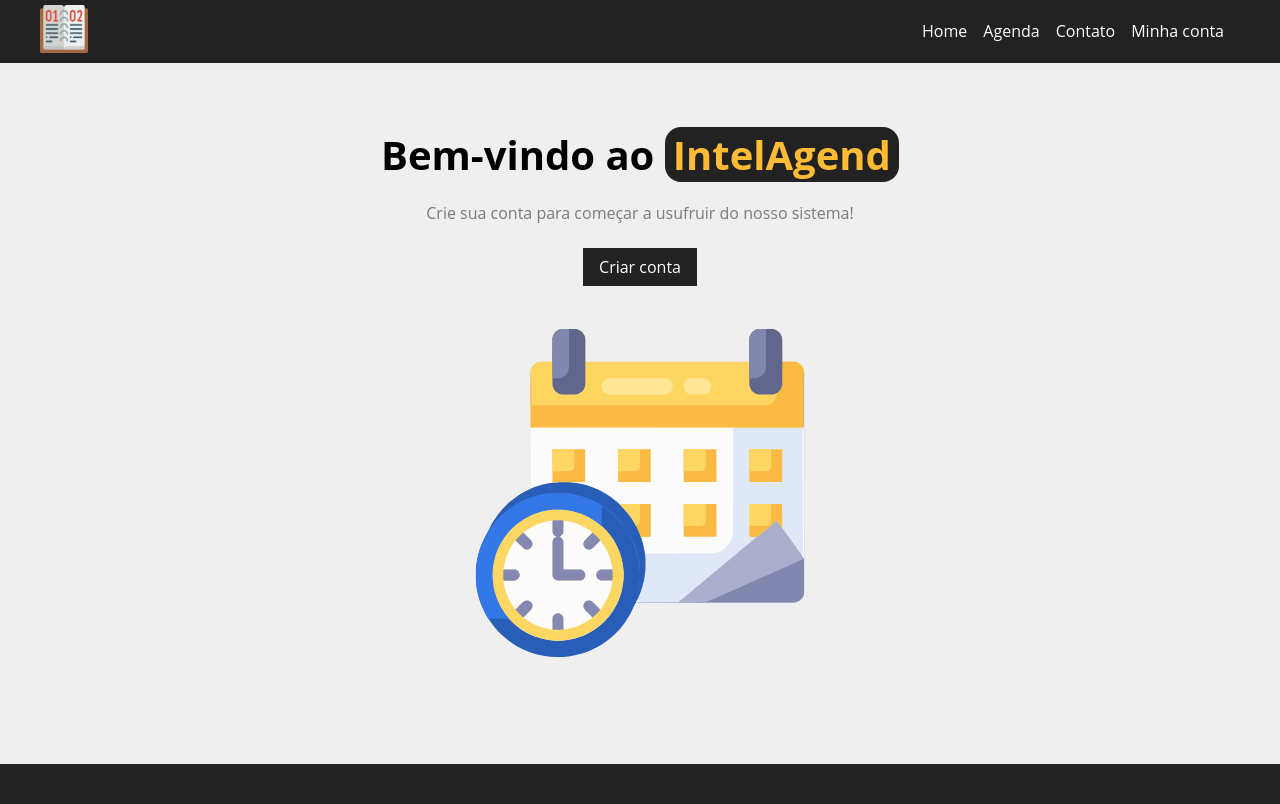
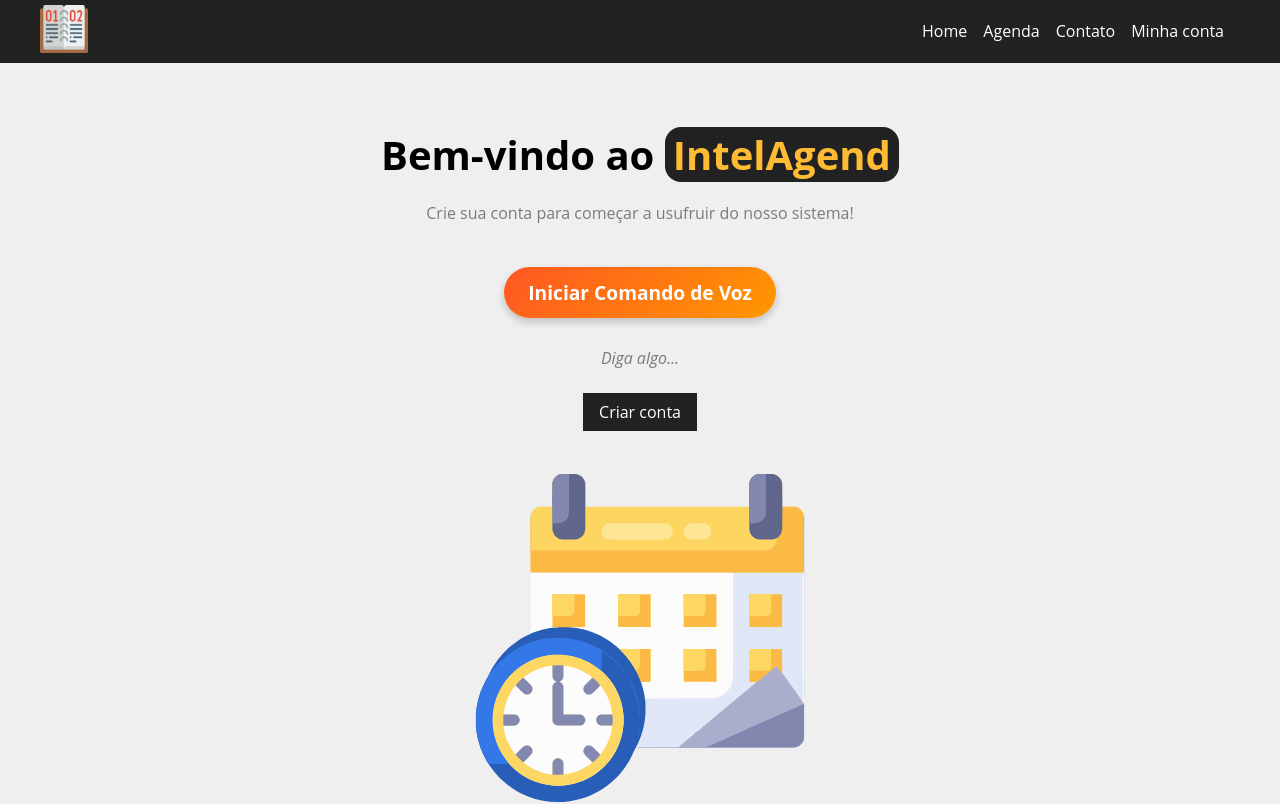
Before and after one commit to GabrielRaupp/TCC_Realmente_Finalizado, a React (Create React App) app: page / in a window 1280 px wide. Shown: the top 804 px of the page. Built offline with nearby package versions, Linux system fonts and the light colour scheme.

Commit message:
Add files via upload

```diff
--- a/src/components/pages/Home.js
+++ b/src/components/pages/Home.js
@@ -1,15 +1,73 @@
+import React, { useEffect, useState } from 'react'
 import styles from './Home.module.css'
 import savings from '../../img/savings.svg'
-
 import LinkButton from '../layout/LinkButton'
 
 function Home() {
+  const [output, setOutput] = useState('Diga algo...')
+
+  useEffect(() => {
+    const SpeechRecognition = window.SpeechRecognition || window.webkitSpeechRecognition
+
+    if (SpeechRecognition) {
+      const recognition = new SpeechRecognition()
+      recognition.lang = 'pt-BR'
+      recognition.interimResults = false
+      recognition.maxAlternatives = 1
+
+      const actions = {
+        'criar conta': () => {
+          window.location.href = '/Cadastro'
+        },
+        'mudar fundo': () => {
+          document.body.style.backgroundColor = `#${Math.floor(Math.random() * 16777215).toString(16)}`
+        },
+        'mostrar mensagem': () => {
+          setOutput('Você está usando o IntelAgend!')
+        },
+      }
+
+      const startRecognition = () => {
+        recognition.start()
+        setOutput('Escutando...')
+      }
+
+      recognition.onresult = (event) => {
+        const transcript = event.results[0][0].transcript.toLowerCase()
+        setOutput(`Você disse: "${transcript}"`)
+
+        if (actions[transcript]) {
+          actions[transcript]()
+        } else {
+          setOutput(`Comando não reconhecido: "${transcript}"`)
+        }
+      }
+
+      recognition.onerror = (event) => {
+        setOutput(`Erro: ${event.error}`)
+      }
+
+      recognition.onend = () => {
+        setOutput('Reconhecimento finalizado. Clique novamente para falar.')
+      }
+
+      // Inicia o reconhecimento ao montar o componente
+      document.getElementById('start-voice').addEventListener('click', startRecognition)
+    } else {
+      setOutput('Seu navegador não suporta reconhecimento de voz.')
+    }
+  }, [])
+
   return (
     <section className={styles.home_container}>
       <h1>
         Bem-vindo ao <span>IntelAgend</span>
       </h1>
       <p>Crie sua conta para começar a usufruir do nosso sistema!</p>
+      <button id="start-voice" className={styles.voice_button}>
+        Iniciar Comando de Voz
+      </button>
+      <p className={styles.output}>{output}</p>
       <LinkButton className={styles.create} to="/Cadastro" text="Criar conta " />
       <img src={savings} alt="Savings" />
     </section>
--- a/src/components/pages/Home.module.css
+++ b/src/components/pages/Home.module.css
@@ -31,31 +31,6 @@
   margin: 2em 0;
 }
 
-@media (max-width: 768px) {
-  .home_container {
-    padding: 2em;
-  }
-
-  .home_container h1 {
-    font-size: 2em;
-  }
-
-  .home_container img {
-    width: 80%;
-    max-width: 350px;
-  }
-}
-
-@media (max-width: 480px) {
-  .home_container h1 {
-    font-size: 1.5em;
-  }
-
-  .home_container p {
-    font-size: 0.9em;
-  }
-}
-
 .create {
   display: inline-block;
   padding: 1rem 2rem;
@@ -70,3 +45,72 @@
 .create:hover {
   background-color: #e0a600;
 }
+
+.voice_button {
+  padding: 12px 24px;
+  font-size: 1.2rem;
+  font-weight: bold;
+  color: #fff;
+  background: linear-gradient(135deg, #ff5722, #ff9800);
+  border: none;
+  border-radius: 50px;
+  box-shadow: 0 4px 8px rgba(0, 0, 0, 0.2);
+  cursor: pointer;
+  transition: all 0.3s ease;
+  margin: 1em 0;
+}
+
+.voice_button:hover {
+  background: linear-gradient(135deg, #ff9800, #ff5722);
+  transform: translateY(-2px);
+  box-shadow: 0 6px 12px rgba(0, 0, 0, 0.3);
+}
+
+.voice_button:active {
+  transform: translateY(0);
+  box-shadow: 0 3px 6px rgba(0, 0, 0, 0.2);
+}
+
+.output {
+  font-size: 1rem;
+  color: #555;
+  margin-top: 10px;
+  text-align: center;
+  font-style: italic;
+}
+
+/* Responsividade */
+@media (max-width: 768px) {
+  .home_container {
+    padding: 2em;
+  }
+
+  .home_container h1 {
+    font-size: 2em;
+  }
+
+  .home_container img {
+    width: 80%;
+    max-width: 350px;
+  }
+
+  .voice_button {
+    font-size: 1rem;
+    padding: 10px 20px;
+  }
+}
+
+@media (max-width: 480px) {
+  .home_container h1 {
+    font-size: 1.5em;
+  }
+
+  .home_container p {
+    font-size: 0.9em;
+  }
+
+  .voice_button {
+    font-size: 0.9rem;
+    padding: 8px 16px;
+  }
+}
--- a/src/components/pages/Horarios.module.css
+++ b/src/components/pages/Horarios.module.css
@@ -1,27 +1,54 @@
 .horario_container {
-  padding: 2em;
+  display: flex;
+  flex-wrap: wrap;
+  gap: 1em;
+  padding: 0;
+  justify-content: flex-start;
+}
+
+.horario_card {
+  width: 300px;
+  border: 1px solid #ddd;
+  border-radius: 10px;
+  padding: 1em;
+  box-shadow: 0 4px 8px rgba(0, 0, 0, 0.1);
+  background-color: #fff;
+  margin: 0;
+}
+
+/* Corrige o espaçamento quando há exatamente 2 elementos */
+.horario_container > .horario_card:nth-child(2) {
+  margin-right: 0; /* Garante que o último cartão na linha não tenha margem extra */
+}
+
+.horario_container:has(.horario_card:nth-child(2)) {
+  justify-content: space-between; /* Ajusta a distribuição quando houver apenas dois cartões */
 }
 
 .title_container {
   display: flex;
   justify-content: space-between;
-  margin-bottom: 3em;
-  margin-top: 2em;
+  align-items: center;
+  margin-bottom: 2em;
+  margin-top: 1em;
 }
 
 .linkbutton {
   background-color: black;
-  padding: 52pt;
+  padding: 10px 20px;
+  color: white;
+  text-decoration: none;
+  border-radius: 5px;
 }
 
-/* Responsividade */
 @media (max-width: 768px) {
   .horario_container {
-    padding: 1.5em;
+    gap: 0.5em;
+    justify-content: center;
   }
 
   .linkbutton {
-    padding: 32pt;
+    padding: 8px 16px;
   }
 }
 
@@ -30,10 +57,22 @@
     flex-direction: column;
     align-items: flex-start;
   }
+
+  .horario_card {
+    width: 100%;
+  }
 }
 
-.addHorarioButton
-{
+.addHorarioButton {
   border-radius: 8px;
   border: none;
+  background-color: #007bff;
+  color: white;
+  padding: 10px 15px;
+  cursor: pointer;
+  transition: background-color 0.3s;
 }
+
+.addHorarioButton:hover {
+  background-color: #0056b3;
+}
--- a/src/components/pages/Login.js
+++ b/src/components/pages/Login.js
@@ -129,7 +129,7 @@ const Login = () => {
           <button className={styles.resetPasswordButton} onClick={handlePasswordReset}>
             Redefinir Senha
           </button>
-          <button className={styles.resetPasswordButton} onClick={handleDeletCont}>
+          <button className={styles.resetPasswordButton2} onClick={handleDeletCont}>
             Excluir conta
           </button>
         </div>
--- a/src/components/pages/Login.module.css
+++ b/src/components/pages/Login.module.css
@@ -1,4 +1,4 @@
-/* Estilos do componente de login */
+
 .logincontainer {
   max-width: 500px;
   margin: 80px auto;
@@ -8,21 +8,22 @@
   box-shadow: 0 5px 15px rgba(0, 0, 0, 0.2);
   background-color: #f9f9f9;
   font-family: 'Arial', sans-serif;
+  text-align: center;
 }
 
 .logincontainer h2 {
-  text-align: center;
-  font-size: 24px;
+  font-size: 26px;
   font-weight: bold;
   color: #333;
-  margin-bottom: 20px;
+  margin-bottom: 25px;
 }
 
 .logincontainer label {
   display: block;
-  margin-bottom: 5px;
+  margin-bottom: 8px;
   font-size: 14px;
   color: #666;
+  text-align: left;
 }
 
 .logincontainer input[type="text"],
@@ -42,13 +43,14 @@
   outline: none;
 }
 
-/* Wrapper da senha */
+
 .passwordWrapper {
   position: relative;
+  width: 100%;
+  margin-bottom: 20px;
 }
 
 .passwordWrapper input {
-  width: 100%;
   padding-right: 40px;
 }
 
@@ -59,6 +61,7 @@
   transform: translateY(-50%);
   cursor: pointer;
   font-size: 20px;
+  color: #666;
 }
 
 .submitButton {
@@ -69,7 +72,7 @@
   border-radius: 10px;
   cursor: pointer;
   font-size: 16px;
-  text-align: justify;
+  width: 100%;
   transition: background-color 0.3s;
 }
 
@@ -77,32 +80,47 @@
   background-color: #9c851e;
 }
 
+.resetPasswordButton,
+.resetPasswordButton2 {
+  width: 100%;
+  margin-top: 10px;
+  padding: 10px 15px;
+  border: none;
+  border-radius: 10px;
+  font-size: 14px;
+  cursor: pointer;
+  transition: background-color 0.3s;
+}
+
 .resetPasswordButton {
   background-color: #007bff;
   color: #fff;
-  padding: 10px 15px;
-  border: none;
-  border-radius: 10px;
-  cursor: pointer;
-  font-size: 14px;
-  transition: background-color 0.3s;
-  margin-top: 10px;
 }
 
 .resetPasswordButton:hover {
   background-color: #0056b3;
 }
 
-/* Estilos do profile card */
+.resetPasswordButton2 {
+  background-color: #be0039;
+  color: #fff;
+}
+
+.resetPasswordButton2:hover {
+  background-color: #8b002e;
+}
+
 .profilecard {
   display: flex;
   align-items: center;
+  justify-content: center;
   border: 1px solid #ddd;
   border-radius: 20px;
   box-shadow: 0 5px 15px rgba(0, 0, 0, 0.1);
   background-color: #fff;
   padding: 15px;
   margin-top: 20px;
+  text-align: center;
 }
 
 .usericon {
@@ -112,7 +130,7 @@
 }
 
 .profileinfo {
-  text-align: left;
+  text-align: center;
   flex-grow: 1;
 }
 
```
Also changed, not shown: 9 other files (tests, documents, lock files or other folders).
